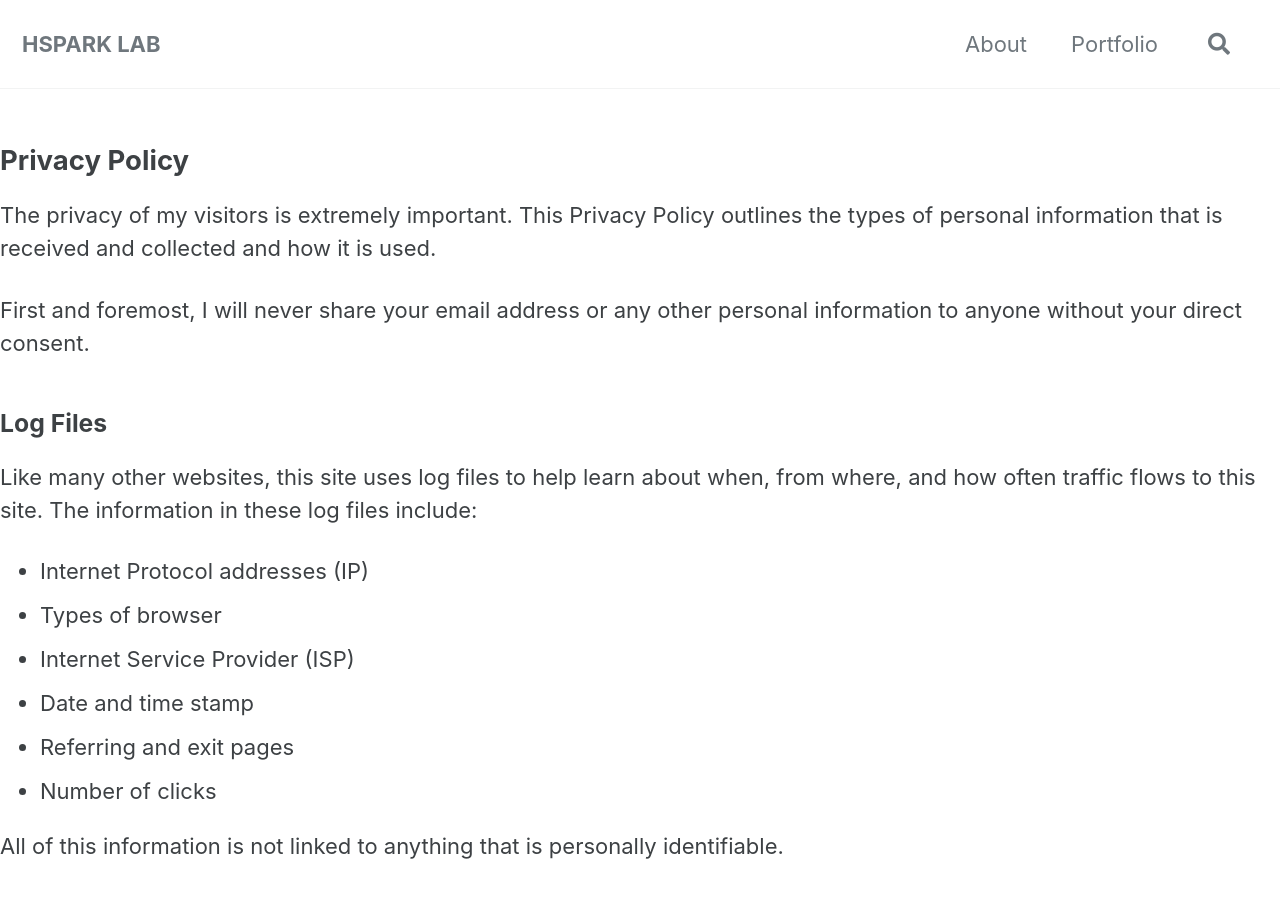
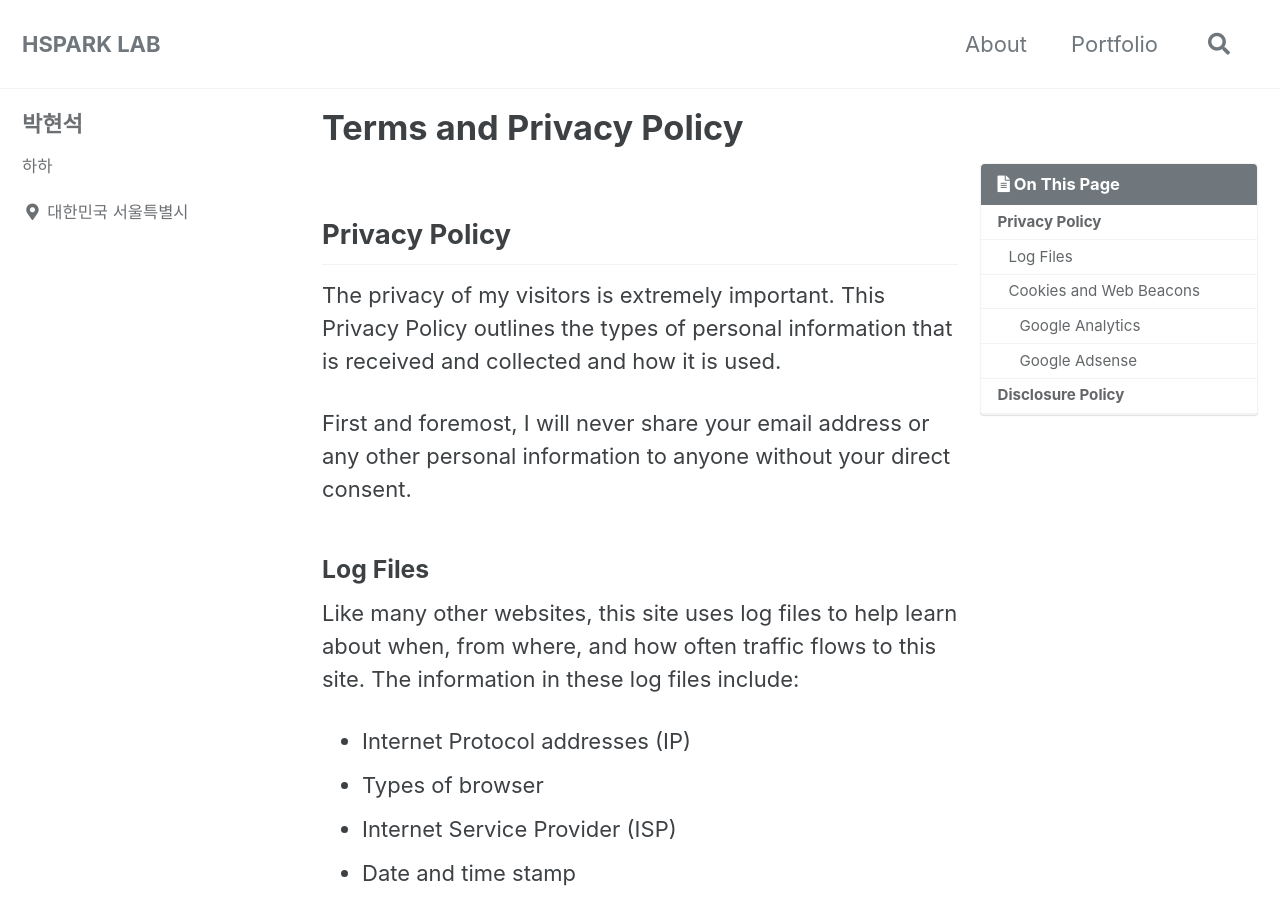
Before and after one commit to hsparklab/hsparklab.github.io, a Jekyll site: the page built from _pages/terms.md, in a window 1280 px wide and 900 px high. Built offline with Jekyll 4.4.1, drawn with Linux system fonts in a browser that asks for light colours; cached includes are drawn as plain includes; our own code applies the rules of GitHub Pages for plain Markdown files; some of the changed lines change nothing that is shown; some of the changed text lies outside the part shown.

Commit message:
config 수정

```diff
--- a/_config.yml
+++ b/_config.yml
@@ -104,7 +104,7 @@
 author:
   name             : "박현석"
   avatar           : # path of avatar image, e.g. "/assets/images/bio-photo.jpg"
-  bio              : "dd하하"
+  bio              : "하하"
   location         : "대한민국 서울특별시"
   email            :
   links:
@@ -288,3 +288,10 @@
       comments: # true
       share: true
       related: true
+# _pages
+  - scope:
+      path: "_pages"
+      type: pages
+    values:
+      layout: single
+      author_profile: true
```
